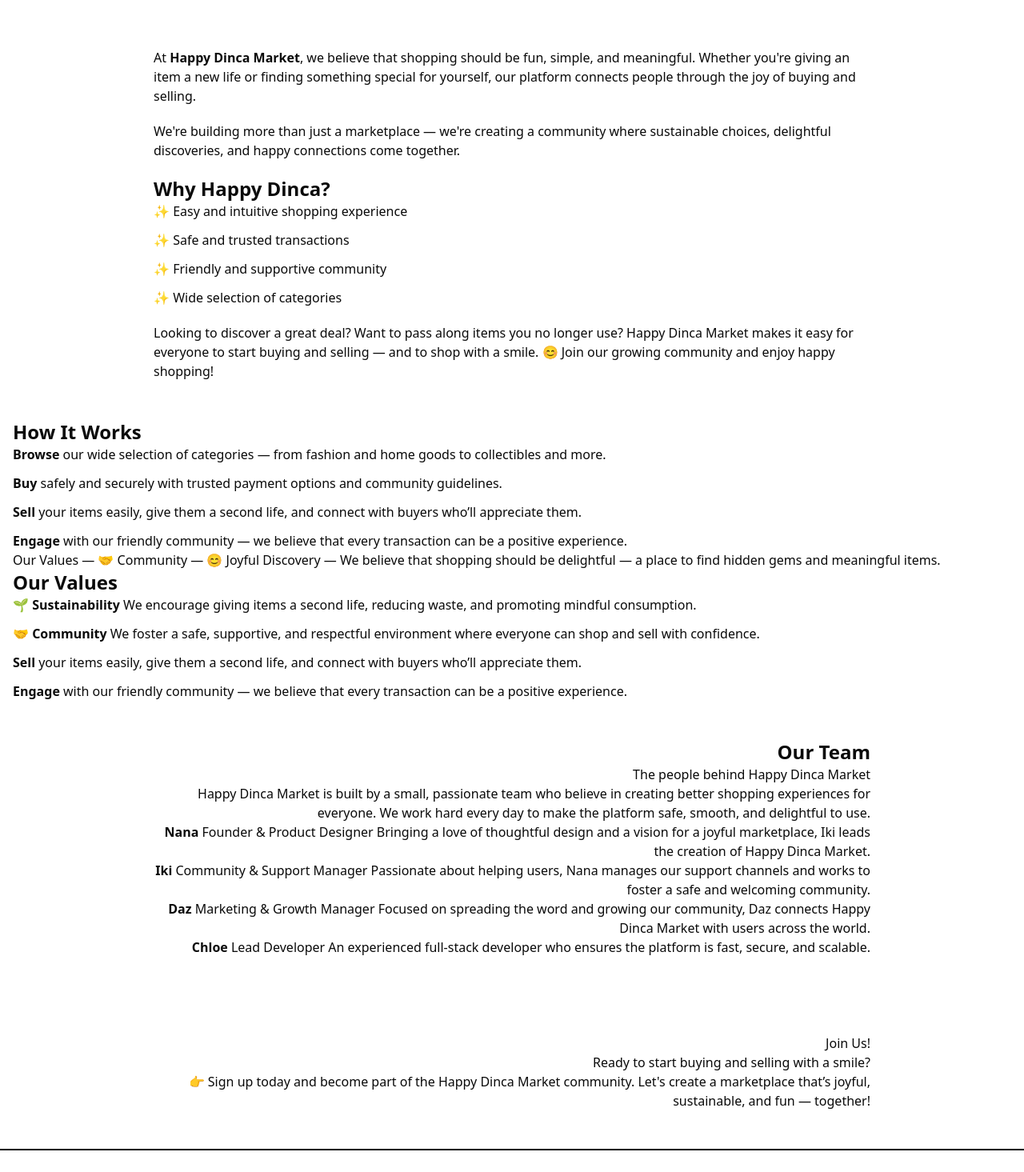
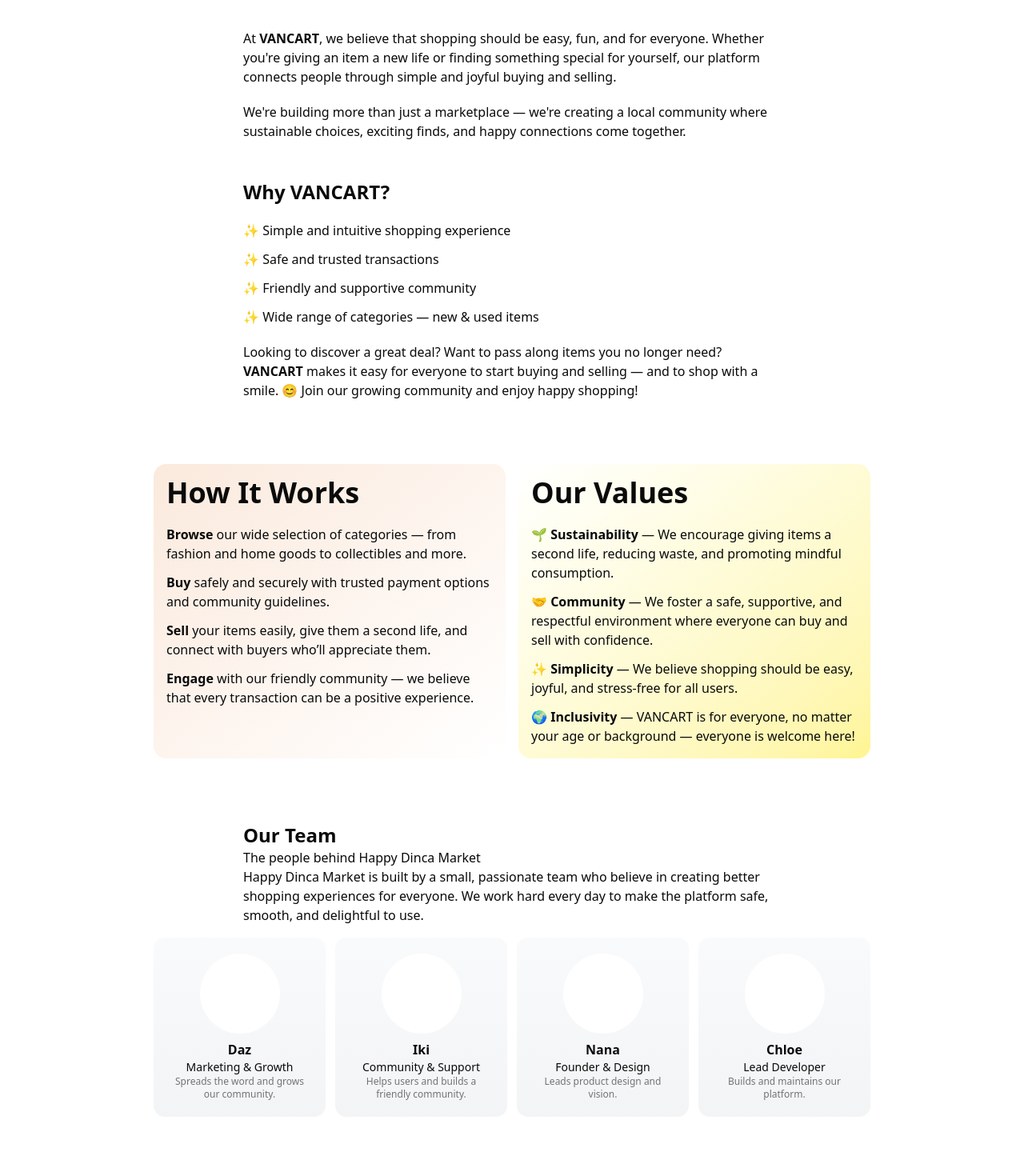
Before and after one commit to Cornerstone-CICCC/react-js-final-project-dinc-1, a Next.js app in the folder frontend/: page /about in a window 1280 px wide. Shown: the part 440-1905 px from the top of the page at 80% size. Built offline with nearby package versions, Linux system fonts and the light colour scheme.

Commit message:
fix: contents of about page

```diff
--- a/frontend/src/app/about/page.tsx
+++ b/frontend/src/app/about/page.tsx
@@ -8,52 +8,55 @@ const About = () => {
       <div className="text-center space-y-4 py-8 md:py-30">
         <h1 className="text-2xl md:text-5xl font-bold">
           Welcome to
-          <span className="block text-5xl md:text-7xl">
+          <span className="block text-5xl md:text-8xl">
             <AuroraText colors={['#F6D4BA, #FEEA00, #F3B391']}>
-              Happy Dinca Market
+              VANCART
             </AuroraText>
           </span>
         </h1>
         <h2 className="text-lg font-semibold">
-          &ldquo;Buy, sell, and smile — a happy marketplace for everyone.&rdquo;
+          &ldquo;Buy, sell, and smile — a happy marketplace for everyone in
+          Vancouver.&rdquo;
         </h2>
       </div>
-      {/** mission */}
-      <div className=" py-12">
+      <div className="pb-12">
         {/**bg-[#F6D4BA] */}
-        <div className="max-w-4xl mx-auto space-y-5">
+        <div className="max-w-2xl mx-auto space-y-5">
           <p>
-            At <strong>Happy Dinca Market</strong>, we believe that shopping
-            should be fun, simple, and meaningful. Whether you&apos;re giving an
-            item a new life or finding something special for yourself, our
-            platform connects people through the joy of buying and selling.
+            At <strong>VANCART</strong>, we believe that shopping should be
+            easy, fun, and for everyone. Whether you&apos;re giving an item a
+            new life or finding something special for yourself, our platform
+            connects people through simple and joyful buying and selling.
           </p>
-          <p>
+          <p className="text-foreground">
             We&apos;re building more than just a marketplace — we&apos;re
-            creating a community where sustainable choices, delightful
-            discoveries, and happy connections come together.
+            creating a local community where sustainable choices, exciting
+            finds, and happy connections come together.
           </p>
-          <div>
-            <h3 className="text-2xl font-semibold">Why Happy Dinca?</h3>
+        </div>
+      </div>
+      <div className="pb-12">
+        {/**bg-[#F6D4BA] */}
+        <div className="max-w-2xl mx-auto space-y-5">
+          <h3 className="text-2xl font-semibold">Why VANCART?</h3>
           <ul className="space-y-3">
-              <li>✨ Easy and intuitive shopping experience</li>
+            <li>✨ Simple and intuitive shopping experience</li>
             <li>✨ Safe and trusted transactions</li>
             <li>✨ Friendly and supportive community</li>
-              <li>✨ Wide selection of categories</li>
+            <li>✨ Wide range of categories — new & used items</li>
           </ul>
-          </div>
-          <p>
+          <p className="text-foreground">
             Looking to discover a great deal? Want to pass along items you no
-            longer use? Happy Dinca Market makes it easy for everyone to start
-            buying and selling — and to shop with a smile. 😊 Join our growing
-            community and enjoy happy shopping!
+            longer need? <strong>VANCART</strong> makes it easy for everyone to
+            start buying and selling — and to shop with a smile. 😊 Join our
+            growing community and enjoy happy shopping!
           </p>
         </div>
       </div>
       {/** how it works */}
-      <div>
-        <div>
-          <h3 className="text-2xl font-semibold">How It Works</h3>
+      <div className="py-8 max-w-4xl mx-auto space-y-4 md:grid md:grid-cols-2 md:gap-4">
+        <div className="space-y-5 rounded-2xl p-4 bg-gradient-to-br from-[#F6D4BA]/50 to-white relative h-full">
+          <h3 className="text-4xl font-semibold">How It Works</h3>
           <ol className="space-y-3">
             <li>
               <strong>Browse</strong> our wide selection of categories — from
@@ -73,79 +76,92 @@ const About = () => {
             </li>
           </ol>
         </div>
-      </div>
-      {/** our value */}
-      Our Values — 🤝 Community — 😊 Joyful Discovery — We believe that shopping
-      should be delightful — a place to find hidden gems and meaningful items.
-      <div>
-        <div>
-          <h3 className="text-2xl font-semibold">Our Values</h3>
+        <div className="space-y-5 rounded-2xl p-4 bg-gradient-to-tl from-[#FEEA00]/50 to-white relative">
+          <h3 className="text-4xl font-semibold">Our Values</h3>
           <ul className="space-y-3">
             <li>
-              <strong>🌱 Sustainability </strong> We encourage giving items a
+              <strong>🌱 Sustainability</strong> — We encourage giving items a
               second life, reducing waste, and promoting mindful consumption.
             </li>
             <li>
-              <strong>🤝 Community</strong> We foster a safe, supportive, and
-              respectful environment where everyone can shop and sell with
+              <strong>🤝 Community</strong> — We foster a safe, supportive, and
+              respectful environment where everyone can buy and sell with
               confidence.
             </li>
             <li>
-              <strong>Sell</strong> your items easily, give them a second life,
-              and connect with buyers who’ll appreciate them.
+              <strong>✨ Simplicity</strong> — We believe shopping should be
+              easy, joyful, and stress-free for all users.
             </li>
             <li>
-              <strong>Engage</strong> with our friendly community — we believe
-              that every transaction can be a positive experience.
+              <strong>🌍 Inclusivity</strong> — VANCART is for everyone, no
+              matter your age or background — everyone is welcome here!
             </li>
           </ul>
         </div>
       </div>
       {/** team */}
-      <div className="py-12">
-        <div className="max-w-4xl mx-auto text-right">
+      <div className="py-12 relative">
+        <div className="space-y-4">
+          <div className="max-w-2xl mx-auto">
             <h3 className="text-2xl font-semibold">Our Team</h3>
             <h4>The people behind Happy Dinca Market</h4>
             <p>
-            Happy Dinca Market is built by a small, passionate team who believe
-            in creating better shopping experiences for everyone. We work hard
-            every day to make the platform safe, smooth, and delightful to use.
+              Happy Dinca Market is built by a small, passionate team who
+              believe in creating better shopping experiences for everyone. We
+              work hard every day to make the platform safe, smooth, and
+              delightful to use.
             </p>
-          <div>
-            <ul>
-              <li>
-                <strong>Nana</strong> Founder & Product Designer Bringing a love
-                of thoughtful design and a vision for a joyful marketplace, Iki
-                leads the creation of Happy Dinca Market.
+          </div>
+          <div className="max-w-4xl mx-auto">
+            <ul className="grid grid-cols-2 gap-3 md:grid-cols-4">
+              <li className="flex flex-col items-center text-center h-full bg-gradient-to-t from-gray-100 to-gray-50 rounded-xl p-5">
+                <div className="rounded-full w-[100px] h-[100px] bg-white mb-2"></div>
+                <strong className="font-semibold">Daz</strong>
+                <span className="text-sm">Marketing & Growth</span>
+                <span className="text-xs text-muted-foreground">
+                  Spreads the word and grows our community.
+                </span>
               </li>
-              <li>
-                <strong>Iki</strong> Community & Support Manager Passionate
-                about helping users, Nana manages our support channels and works
-                to foster a safe and welcoming community.
+              <li className="flex flex-col items-center text-center h-full bg-gradient-to-t from-gray-100 to-gray-50 rounded-xl p-5">
+                <div className="rounded-full w-[100px] h-[100px] bg-white mb-2"></div>
+                <strong className="font-semibold">Iki</strong>
+                <span className="text-sm">Community & Support</span>
+                <span className="text-xs text-muted-foreground">
+                  Helps users and builds a friendly community.
+                </span>
               </li>
-              <li>
-                <strong>Daz</strong> Marketing & Growth Manager Focused on
-                spreading the word and growing our community, Daz connects Happy
-                Dinca Market with users across the world.
+              <li className="flex flex-col items-center text-center h-full bg-gradient-to-t from-gray-100 to-gray-50 rounded-xl p-5">
+                <div className="rounded-full w-[100px] h-[100px] bg-white mb-2"></div>
+                <strong className="font-semibold">Nana</strong>
+                <span className="text-sm">Founder & Design</span>
+                <span className="text-xs text-muted-foreground">
+                  Leads product design and vision.
+                </span>
               </li>
-              <li>
-                <strong>Chloe</strong> Lead Developer An experienced full-stack
-                developer who ensures the platform is fast, secure, and
-                scalable.
+              <li className="flex flex-col items-center text-center h-full bg-gradient-to-t from-gray-100 to-gray-50 rounded-xl p-5">
+                <div className="rounded-full w-[100px] h-[100px] bg-white mb-2"></div>
+                <strong className="font-semibold">Chloe</strong>
+                <span className="text-sm">Lead Developer</span>
+                <span className="text-xs text-muted-foreground">
+                  Builds and maintains our platform.
+                </span>
               </li>
             </ul>
           </div>
         </div>
       </div>
-      <div className="py-12">
-        <div className="max-w-4xl mx-auto text-right">
-          <h3>Join Us!</h3>
+      <div className="pt-12 pb-18 relative">
+        <div className="max-w-2xl mx-auto">
+          <h3 className="text-4xl font-semibold">Join Us!</h3>
 
-          <p>Ready to start buying and selling with a smile?</p>
+          <p>Ready to start buying and selling with ease and confidence?</p>
           <p>
-            👉 <Link href={'/signup'}>Sign up today</Link> and become part of
-            the Happy Dinca Market community. Let&apos;s create a marketplace
-            that’s joyful, sustainable, and fun — together!
+            <Link href={'/signup'} className="underline">
+              👉 Sign up today
+            </Link>{' '}
+            and become part of the <strong>VANCART</strong> community.
+            Let&apos;s create a marketplace that’s joyful, sustainable, and easy
+            — together!
           </p>
         </div>
       </div>
```
Lines whose indentation alone changed are shown as unchanged.
